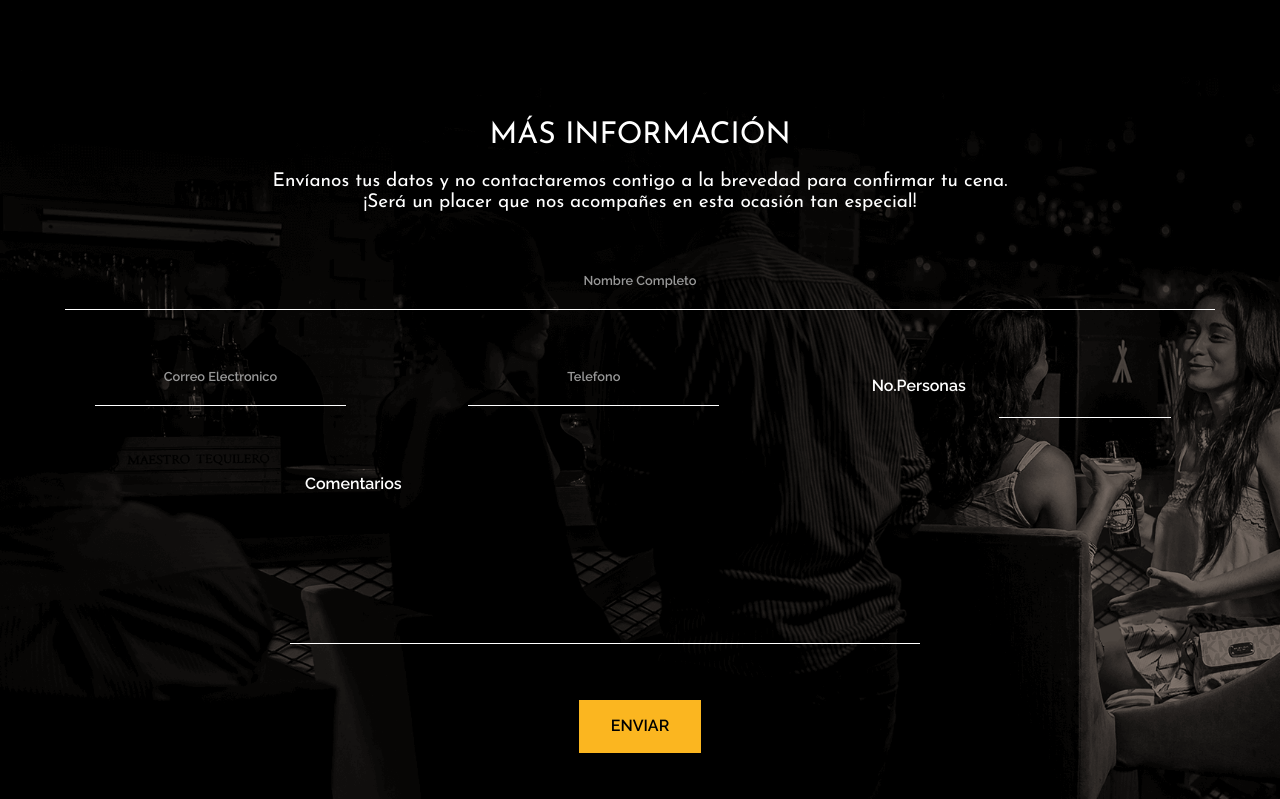
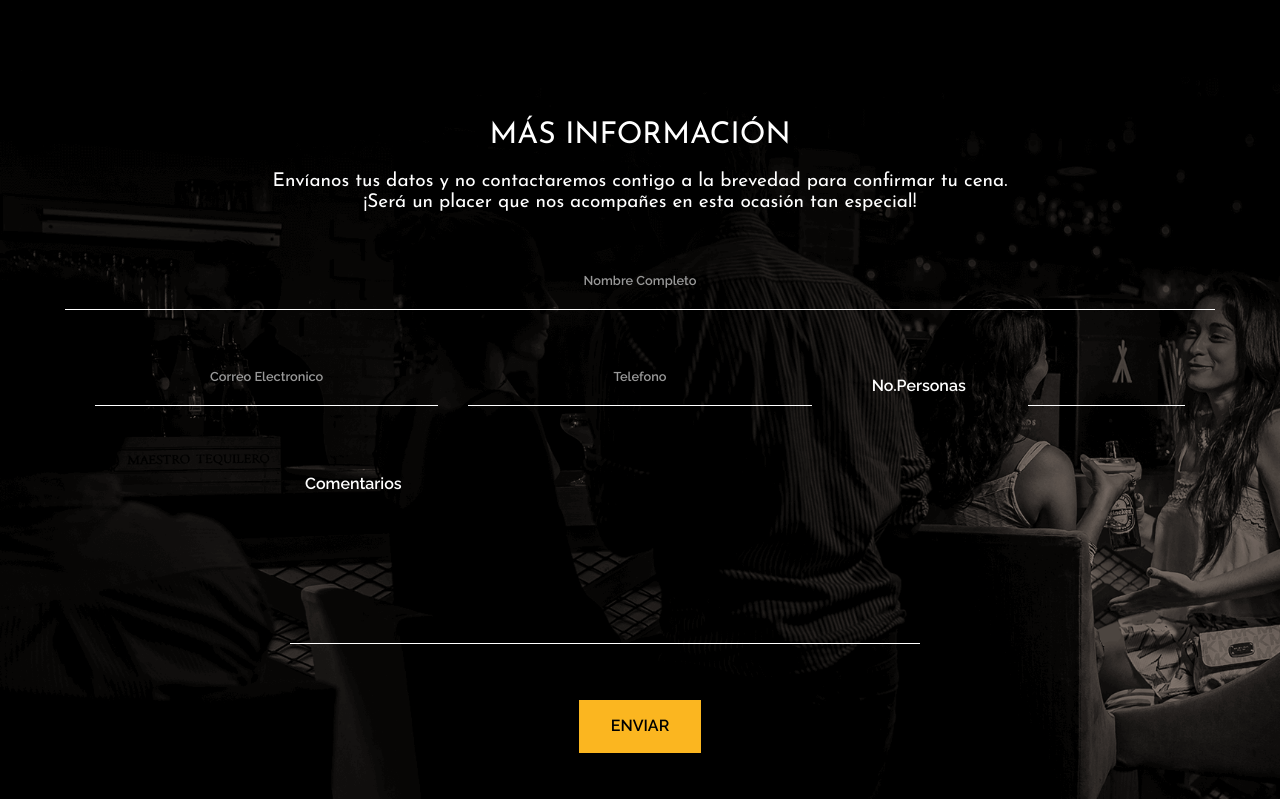
Before and after one commit to WebProgramingM/actualizacionN, a PHP site: page /cena_2018.php in a window 1280 px wide. Shown: the part 2571-3370 px from the top of the page. Run offline with PHP 8.4, Linux system fonts and the light colour scheme; some libraries are stand-ins or nearby versions; some web fonts are replaced.

Commit message:
cambios xD

```diff
--- a/styles/extras.styl
+++ b/styles/extras.styl
@@ -456,17 +456,19 @@ footer
 				box-shadow none !important
 				border-radius: 0
 				border-bottom 1px solid white
+				+for_breakpoint(mobile)
+					width: 100%!important
 			input[type="date"],
 			input[type="time"],
 			input[type="number"]
 				background rgba(255, 255, 255, 0)
 				border none
-				width 50%
+				width: 100%
 				border-radius: 0
 				border-bottom 1px solid white
 				box-shadow none !important
 				font-family: 'Josefin Sans', sans-serif;
-				+for_breakpoint(mobile)
+
 					display: inline
 					border-bottom 1px solid white
 			input[type="number"]
--- a/views/posadas.twig
+++ b/views/posadas.twig
@@ -392,9 +392,11 @@ habanero, puré de berenjena y ajonjoli. Acompañado de col de bruselas, rabano
 					<input type="tel" id="input_4" name="q4_telefono4" data-type="input-textbox" class="form-control" value="" data-component="textbox" placeholder="Telefono" >
 				</div>
 
-				<div class="col-md-4 col-xs-12 " data-type="control_number" id="id_9">
+				<div class="col-md-2 col-xs-12 " data-type="control_number" id="id_9">
 					<label class="">No.Personas</label>
+				</div>
 
+				<div class="col-md-2 col-xs-12 " data-type="control_number" id="id_9">
 					<input type="number" id="input_9" name="q9_nopersonas" data-type="input-number" class="form-control"  value="" min="1" max="24" data-component="number" >
 				</div>
 			</div>
```
Also changed, not shown: css/main.min.css.
